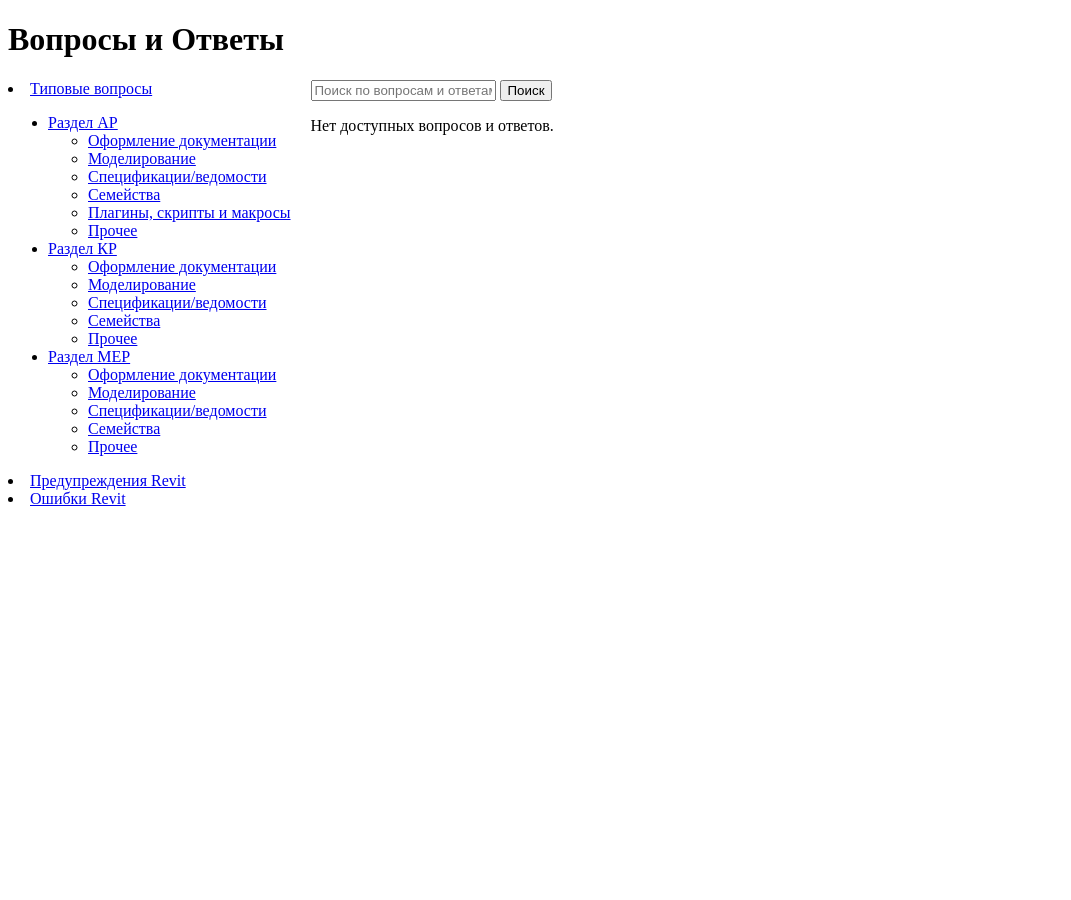
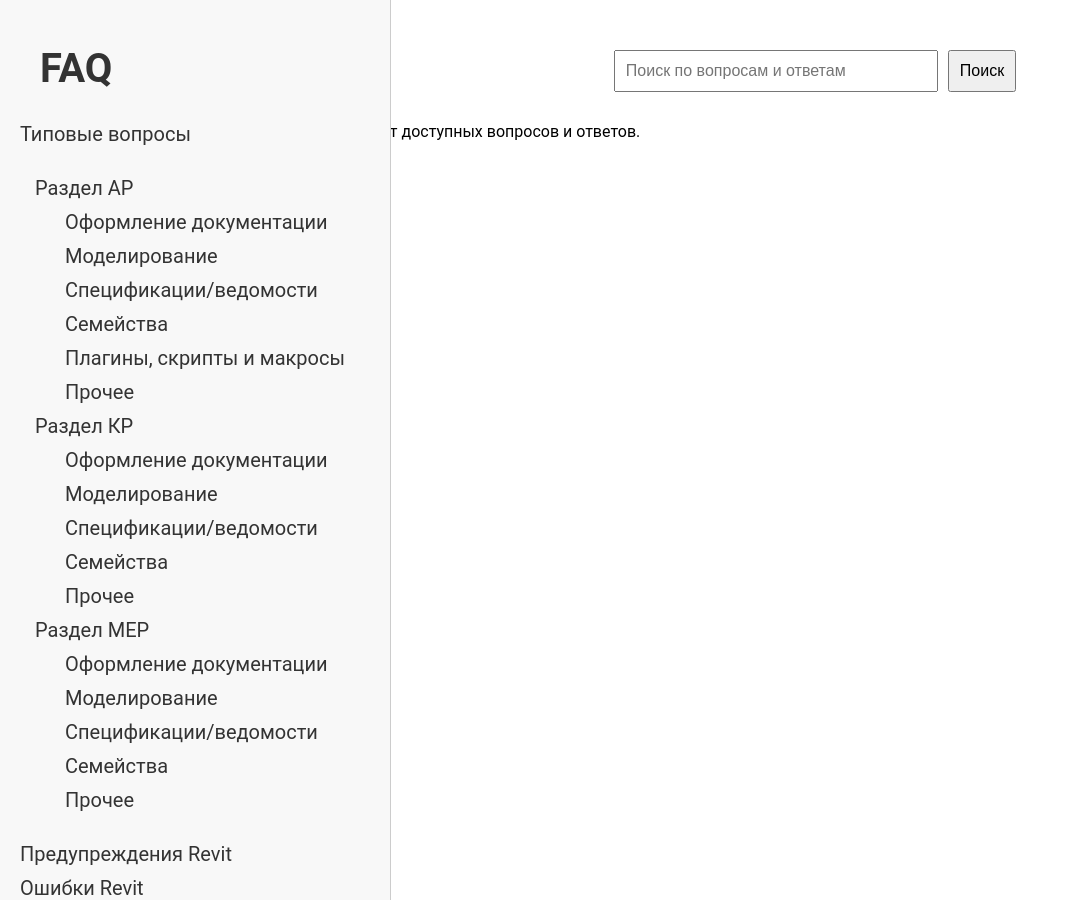
Before and after one commit to Vabl2112/VKR_web, a Django app: page / in a window 1280 px wide. Shown: the whole page, without its empty margins (0-1071 px from the left). Run offline with Django 5.2, Linux system fonts and the light colour scheme; data that the repository does not hold is empty.

Commit message:
Буба

```diff
--- a/app/web/static/style.css
+++ b/app/web/static/style.css
@@ -0,0 +1,100 @@
+body {
+    font-family: Roboto, sans-serif;
+    margin: 0;
+    padding: 0;
+}
+
+/* Заголовок FAQ */
+h1 {
+    font-size: 2em;
+    text-align: left;
+    margin: 20px 0;
+    padding-left: 20px;
+}
+
+/* Стили для асайд меню */
+aside {
+    width: 350px; /* Ширина блока с категориями */
+    padding: 20px;
+    background-color: #f8f8f8;
+    border-right: 1px solid #ccc; /* Разделитель */
+    height: 100vh; /* Полная высота окна */
+    position: fixed; /* Фиксируем меню */
+    font-size: 20px;
+}
+
+/* Стили для ссылок в категории */
+aside a {
+    text-decoration: none; /* Убираем подчеркивание */
+    color: #333; /* Цвет текста */
+    display: block; /* Делаем ссылки блочными элементами */
+    padding: 5px 0; /* Отступы сверху и снизу */
+}
+
+aside li {
+    list-style: none; /* Убираем маркеры списка */
+    padding-left: 0; /* Убираем отступ слева */
+}
+
+aside ul {
+    list-style: none; /* Убираем маркеры списка */
+    padding-left: 15px; /* Убираем отступ слева */
+}
+
+/* Стиль подкатегорий */
+aside ul ul {
+    padding-left: 30px; /* Отступ для подкатегорий */
+}
+
+/* Стили для контейнера главного контента */
+main {
+    margin-left: 350px; /* Учтем ширину aside + отступ */
+    padding: 20px;
+
+}
+
+/* Стиль для строки поиска */
+form {
+    display: flex;
+    justify-content: center; /* Центрируем строку поиска */
+    margin: 30px 0;
+}
+
+input[type="text"] {
+    padding: 10px;
+    font-size: 1em;
+    width: 300px; /* Ширина строки поиска */
+}
+
+button {
+    padding: 10px;
+    font-size: 1em;
+    margin-left: 10px;
+}
+
+/* Стили для вопросов FAQ */
+.faq-item {
+    list-style: none; /* Убираем маркеры списка */
+    margin: 10px 40px;
+    cursor: pointer; /* Курсор указателя */
+    border-bottom: 1px solid black;
+    padding: 5px;
+    font-size: 20px;
+}
+
+/* Заголовок вопросов FAQ */
+.faq-answer {
+    margin-top: 10px; /* Отступ сверху для ответов */
+}
+
+/* Изображения */
+img {
+    max-width: 100%; /* Ограничиваем максимальную ширину изображений */
+    height: auto; /* Сохраняем пропорции изображений */
+}
+
+/* Добавим эффекты наведения для ссылок */
+aside a:hover {
+    color: #007BFF; /* Цвет ссылки при наведении */
+    font-weight: bold; /* Делает текст жирным */
+}
--- a/app/web/templates/web/index.html
+++ b/app/web/templates/web/index.html
@@ -1,16 +1,16 @@
+{% load static %}
 <!DOCTYPE html>
 <html lang="ru">
 <head>
     <meta charset="UTF-8">
     <meta name="viewport" content="width=device-width, initial-scale=1.0">
     <title>FAQ</title>
+    <link rel="stylesheet" href="{% static 'style.css' %}">
 </head>
 <body>
-    <h1>Вопросы и Ответы</h1>
-
-    <div style="display: flex;">
+    <div>
         <aside>
-
+            <h1><a href="/">FAQ</a></h1>
                 <li>
                     <a href="?category=type:typical-questions&search={{ search_query }}">Типовые вопросы</a>
                     <ul>
@@ -52,7 +52,7 @@
             </ul>
         </aside>
 
-    <main style="margin-left: 20px;">
+    <main>
         <form method="GET" action="">
             <input type="text" name="search" value="{{ search_query }}" placeholder="Поиск по вопросам и ответам">
             <button type="submit">Поиск</button>
@@ -64,11 +64,11 @@
                         {{ faq.question }}
                         <div id="answer-{{ faq.id }}" class="faq-answer" style="display: none;">
                            {% if faq.question_image %}
-                                <img src="{{ clear_url }}{{ faq.question_image }}" alt="Изображение вопроса" style="max-width: 300px;">
+                                <img src="{{ faq.question_image }}" alt="Изображение вопроса" style="max-width: 300px;">
                             {% endif %}
                             <p>{{ faq.answer }}</p>
                             {% if faq.answer_image %}
-                                <img src="{{ clear_url }}{{ faq.answer_image }}" alt="Изображение ответа" style="max-width: 300px;">
+                                <img src="{{ faq.answer_image }}" alt="Изображение ответа" style="max-width: 300px;">
                             {% endif %}
                         </div>
                     </li>
--- a/app/web/views.py
+++ b/app/web/views.py
@@ -2,12 +2,13 @@ import requests
 from django.shortcuts import render
 from django.core.paginator import Paginator
 
+
 def index(request):
-    find_faq = []
     search_query = request.GET.get('search', '')  # Получаем поисковый запрос
     selected_category = request.GET.get('category', '')  # Получаем выбранную категорию
     base_url = 'http://127.0.0.1:8228/api/'
     clear_url = 'http://127.0.0.1:8228'
+    find_faq = []
 
     if selected_category:
         api_url = f'{base_url}{selected_category}/'
@@ -21,9 +22,21 @@ def index(request):
         response.raise_for_status()  # Поднимаем исключение для статусов 4xx/5xx
         find_faq = response.json()
 
+        # Преобразуем относительные пути к изображениям в абсолютные
+        for faq in find_faq:
+            if 'question_image' in faq:
+                if not faq['question_image'].startswith('http'):
+                    faq['question_image'] = clear_url + faq['question_image']
+
+            if 'answer_image' in faq:
+                if not faq['answer_image'].startswith('http'):
+                    faq['answer_image'] = clear_url + faq['answer_image']
+
+        # Фильтрация по поисковому запросу
         if search_query:
             find_faq = [faq for faq in find_faq if
-                        search_query.lower() in faq['question'].lower() or search_query.lower() in faq['answer'].lower()]
+                        search_query.lower() in faq['question'].lower() or
+                        search_query.lower() in faq['answer'].lower()]
 
         page_number = request.GET.get('page', 1)
         paginator = Paginator(find_faq, 20)
```
